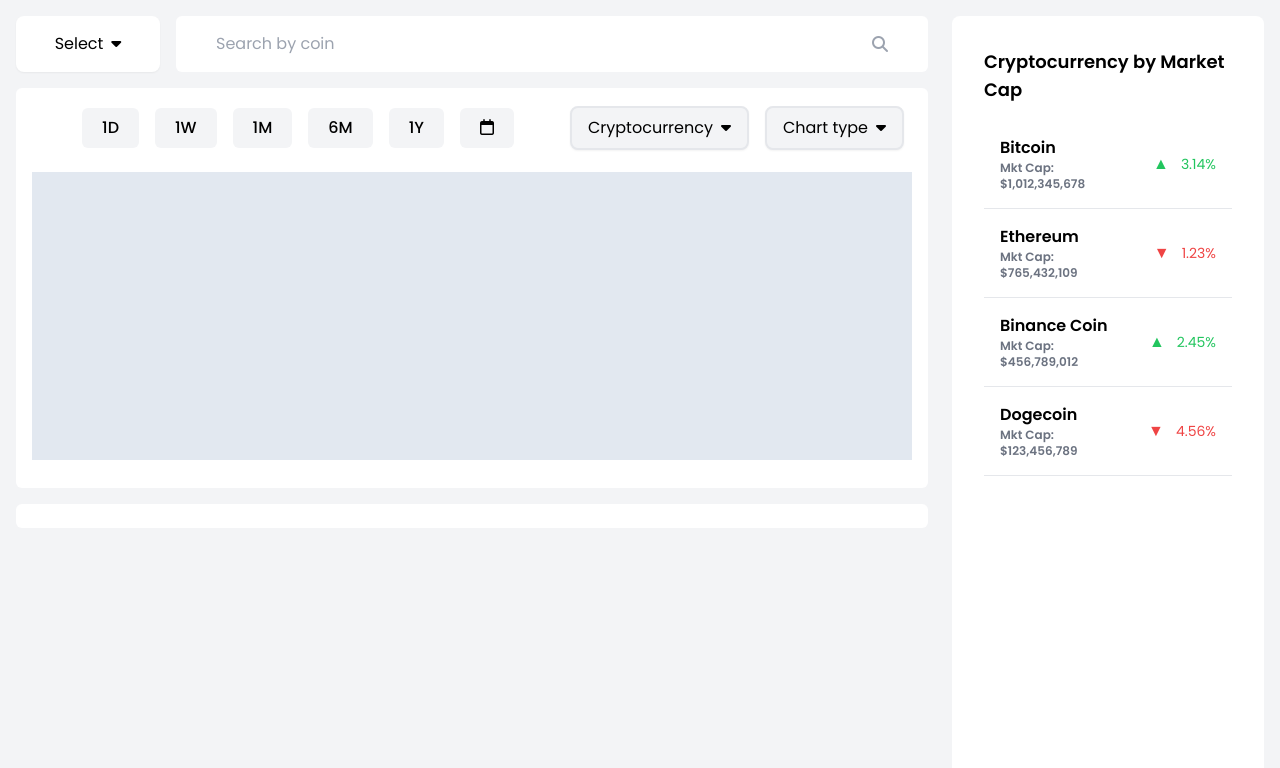
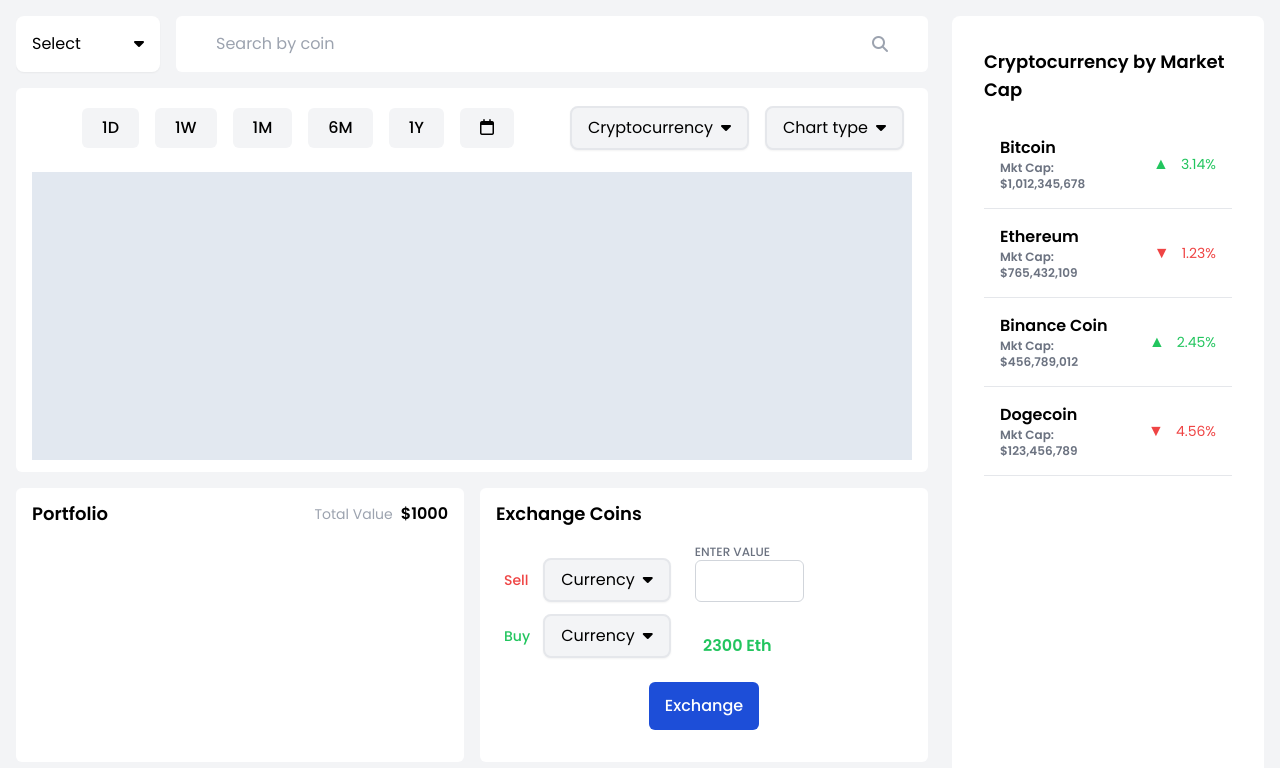
Before and after one commit to AmitChauhan-15/cryptocurrency-dasboard, a React (Create React App) app: page / in a window 1280 px wide. Shown: the top 768 px of the page. Built offline with nearby package versions, Linux system fonts and the light colour scheme.

Commit message:
setup layout-3

```diff
--- a/src/App.js
+++ b/src/App.js
@@ -28,7 +28,7 @@ function App() {
 
   return (
     <>
-      <div className="bg-gray-100 w-full h-screen flex justify-between p-4 overflow-hidden">
+      <div className="bg-gray-100 w-full h-screen flex justify-between p-4 m-0">
         <Dashboard />
         <Sidebar cryptocurrencies={cryptocurrencies} />
       </div>
--- a/src/Component/Common/Button.jsx
+++ b/src/Component/Common/Button.jsx
@@ -1,12 +1,12 @@
 import React from "react";
 
-const Button = ({ child, variant }) => {
+const Button = ({ child, variant, custClass = "" }) => {
   return (
     <button
-      className={`m-2 h-10 font-medium rounded-md ${
+      className={`m-2 h-10 font-medium rounded-md ${custClass} ${
         variant === "white"
           ? "px-5 py-2  bg-gray-100  text-black border-blue-500 hover:bg-gray-100 focus:ring-2 focus:ring-blue-600 focus:text-blue-600 "
-          : "px-4 py-0 bg-blue-500 text-white hover:bg-blue-600 focus:ring-2 focus:ring-blue-600"
+          : "px-4 py-0 bg-blue-700 text-white hover:bg-blue-500"
       }`}
     >
       {child}
--- a/src/Component/Common/Dropdown.jsx
+++ b/src/Component/Common/Dropdown.jsx
@@ -8,6 +8,8 @@ const Dropdown = ({
   color = "default",
   options,
   setState,
+  labelClass = "",
+  optionPosition = "bottom",
 }) => {
   const [isOpen, setIsOpen] = useState(false);
   const [selectedValues, setSelectedValues] = useState([]);
@@ -53,7 +55,7 @@ const Dropdown = ({
   return (
     <div className="relative flex items-center justify-between">
       {label && (
-        <label className="block text-sm font-medium text-gray-700 mr-3">
+        <label className={`block text-sm font-medium mr-3 ${labelClass}`}>
           {label}
         </label>
       )}
@@ -67,7 +69,7 @@ const Dropdown = ({
         } focus:border-blue-500`}
         onClick={toggleDropdown}
       >
-        <div className="flex items-center px-4 py-2 ">
+        <div className="flex w-full items-center px-4 py-2 ">
           <div className="flex-grow truncate">{getSelectedValueText()}</div>
           <div className="ml-2">
             <i
@@ -78,7 +80,11 @@ const Dropdown = ({
           </div>
         </div>
         {isOpen && (
-          <div className="absolute top-full z-10 w-full py-1 mt-1 overflow-auto rounded-md shadow-lg max-h-60 bg-white">
+          <div
+            className={`absolute z-10 w-full py-1 mt-1 overflow-auto rounded-md shadow-lg max-h-60 bg-white ${
+              optionPosition === "top" ? "-top-44" : "top-full"
+            }`}
+          >
             {options.map((option, index) => (
               <div
                 key={index}
--- a/src/Component/Common/Input.jsx
+++ b/src/Component/Common/Input.jsx
@@ -1,6 +1,13 @@
 import { useState } from "react";
 
-function Input({ label, placeholder, type, max, variant = "default" }) {
+function Input({
+  label,
+  placeholder,
+  type,
+  max,
+  variant = "default",
+  custClass = "",
+}) {
   const [value, setValue] = useState("");
   const [error, setError] = useState("");
 
@@ -15,7 +22,7 @@ function Input({ label, placeholder, type, max, variant = "default" }) {
   };
 
   return (
-    <div className="w-full ml-4">
+    <div className={`w-full relative ${custClass}`}>
       {label && (
         <label className="block text-xs font-medium text-gray-500 uppercase">
           {label}
@@ -23,8 +30,8 @@ function Input({ label, placeholder, type, max, variant = "default" }) {
       )}
       {variant === "default" && (
         <input
-          className={`border ${
-            error ? "border-red-500" : "border-gray-300"
+          className={`border pt-3 pb- ${
+            error ? "border-red-500 focus:border-red-500" : "border-gray-300"
           } rounded-md w-full py-2 px-3 text-sm placeholder-gray-400 focus:outline-none focus:border-blue-500`}
           type={type}
           placeholder={placeholder}
@@ -46,7 +53,9 @@ function Input({ label, placeholder, type, max, variant = "default" }) {
           </div>
         </div>
       )}
-      {error && <p className="text-xs text-red-500 mt-1">{error}</p>}
+      {error && (
+        <p className="absolute top-full text-xs text-red-500 mt-1">{error}</p>
+      )}
     </div>
   );
 }
--- a/src/Component/Dashboard.jsx
+++ b/src/Component/Dashboard.jsx
@@ -8,16 +8,20 @@ function Dashboard() {
   const [currencyOption, setCurrencyOption] = useState("");
 
   return (
-    <div className="h-screen w-full lg:w-3/4 pr-6 pb">
+    <div className="h-full min-h-fit w-full lg:w-3/4 lg:pr-6 pb overflow-auto">
       <div className="flex items-start">
         <Dropdown
           custClass="w-36 h-14"
           options={["USD", "INR", "EUR"]}
           setState={setCurrencyOption}
         />
-        <Input placeholder={"Search by coin"} variant="search" />
+        <Input
+          placeholder={"Search by coin"}
+          variant="search"
+          custClass="ml-4"
+        />
       </div>
-      <div className="w-full h-3/6 py-3 px-4 bg-white rounded-md mt-4">
+      <div className="w-full min-h-fit py-3 px-4 bg-white rounded-md mt-4">
         <div className="flex justify-end">
           <div className="flex mr-6">
             <Button variant="white" child="1D" />
@@ -51,7 +55,53 @@ function Dashboard() {
           <div className="w-full h-72 bg-slate-200"></div>
         </div>
       </div>
-      <div className="w-full h-fit py-3 px-4 bg-white rounded-md mt-4"></div>
+      <div className="w-full h-fit flex justify-between mt-4">
+        <div className="w-1/2 h-hull bg-white py-3 px-4 mr-2 rounded-md">
+          <div className="flex justify-between">
+            <h1 className="text-lg font-semibold">Portfolio</h1>
+            <div className="flex items-center">
+              <p className="text-sm text-gray-400">Total Value</p>
+              <h2 className="font-semibold ml-2">$1000</h2>
+            </div>
+          </div>
+        </div>
+        <div className="w-1/2 h-hull bg-white py-3 px-4 ml-2 rounded-md">
+          <div className="flex justify-between">
+            <h1 className="text-lg font-semibold">Exchange Coins</h1>
+          </div>
+          <div className="grid grid-cols-12 gap-y-3 py-4 px-2 items-end">
+            <div className="col-span-5">
+              <Dropdown
+                placeholder="Currency"
+                options={["Bitcoin", "Luna", "Etherum"]}
+                label="Sell"
+                labelClass="text-red-500"
+                color="dark"
+              />
+            </div>
+            <div className="col-start-6 col-span-4 ml-6 ">
+              <Input label="Enter value" max={4} />
+            </div>
+            <div className="col-span-5">
+              <Dropdown
+                placeholder="Currency"
+                options={["Bitcoin", "Luna", "Etherum"]}
+                label="Buy"
+                labelClass="text-green-500"
+                color="dark"
+                optionPosition="top"
+                custClass="w-46"
+              />
+            </div>
+            <div className="col-start-6 col-span-4 flex justify-center">
+              <p className="text-green-500 font-semibold">2300 Eth</p>
+            </div>
+          </div>
+          <div className="flex w-full justify-center">
+            <Button child="Exchange" custClass="h-12 mb-5" />
+          </div>
+        </div>
+      </div>
     </div>
   );
 }
--- a/src/Component/Sidebar.jsx
+++ b/src/Component/Sidebar.jsx
@@ -5,7 +5,7 @@ function Sidebar({ cryptocurrencies }) {
   );
 
   return (
-    <div className=" bg-white w-1/4 rounded-lg p-8 h-full overflow-y-auto overflow-x-hidden">
+    <div className=" bg-white w-1/4 hidden lg:block rounded-lg p-8 h-full overflow-y-auto overflow-x-hidden">
       <h3 className="font-semibold text-lg mb-4">
         Cryptocurrency by Market Cap
       </h3>
```
